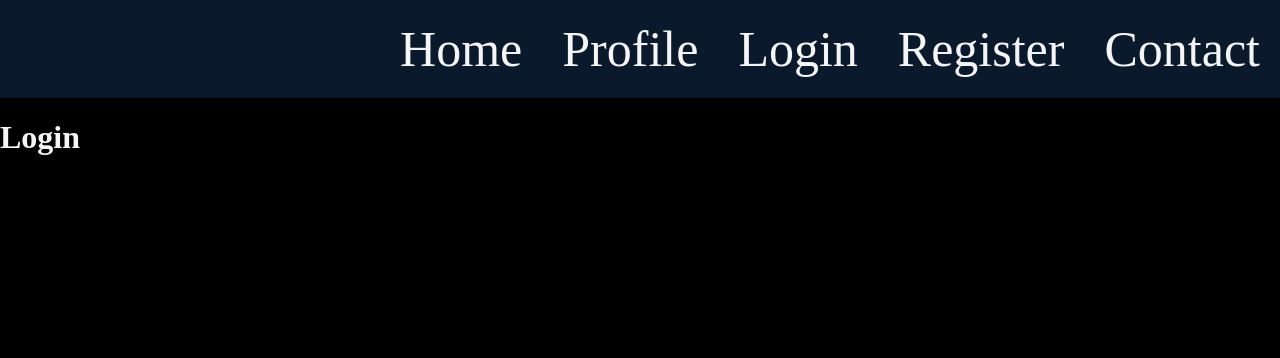
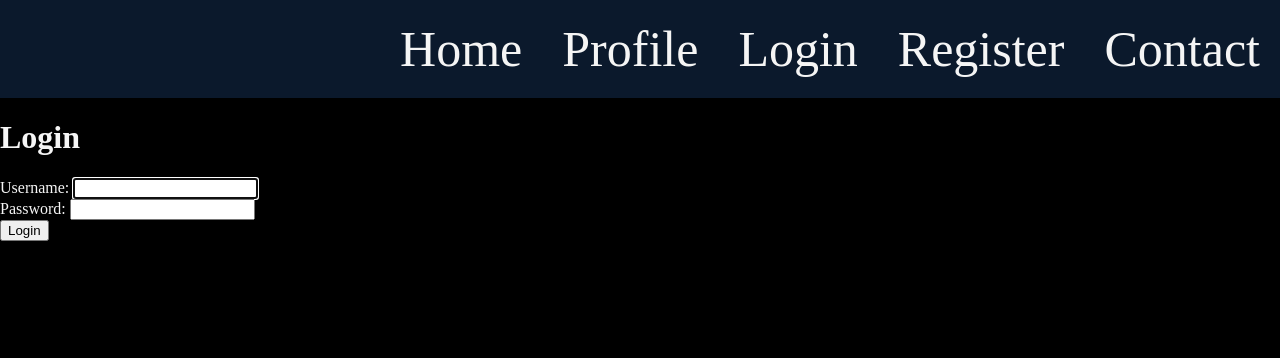
Before and after one commit to JoshuaDelosSantos/replus-workout-reps-logger, a Django app: page /users/login/ in a window 1280 px wide. Shown: the top 358 px of the page. Run offline with Django 5.2, Linux system fonts and the light colour scheme.

Commit message:
Add initial code for login funtionality in users app

```diff
--- a/users/templates/users/login.html
+++ b/users/templates/users/login.html
@@ -7,5 +7,13 @@
 {% block content %}
 <h1>Login</h1>
 
+<form class="form-with-validation" action="/users/login/" method="post">
+    {% csrf_token %}
+    {{ form }}
+
+    <button>Login</button>
+
+</form>
+
 
 {% endblock %}
--- a/users/views.py
+++ b/users/views.py
@@ -4,7 +4,7 @@ Date: 17/10/2024
 """
 
 from django.shortcuts import render, redirect
-from django.contrib.auth.forms import UserCreationForm
+from django.contrib.auth.forms import UserCreationForm, AuthenticationForm
 
 def register(request):
     """
@@ -18,7 +18,7 @@ def register(request):
         form = UserCreationForm(request.POST)
         if form.is_valid():
             form.save()
-            return redirect('profile')
+            return redirect('home')
     else:
         form = UserCreationForm()
 
@@ -33,4 +33,10 @@ def login(request):
     Returns:
         _type_: _description_
     """
-    return render(request, 'users/login.html')
+    if request.method == "POST":
+        form = AuthenticationForm(data=request.POST)
+        if form.is_valid():
+            return redirect('home')
+    else:
+        form = AuthenticationForm()
+    return render(request, 'users/login.html', {"form":form})
```
